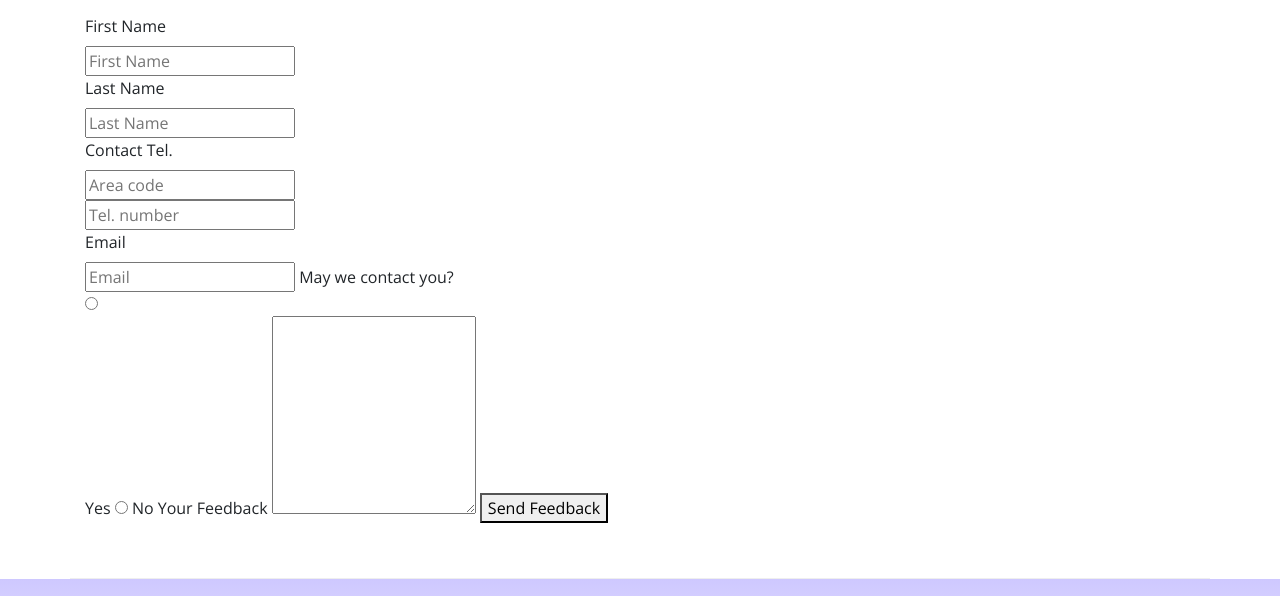
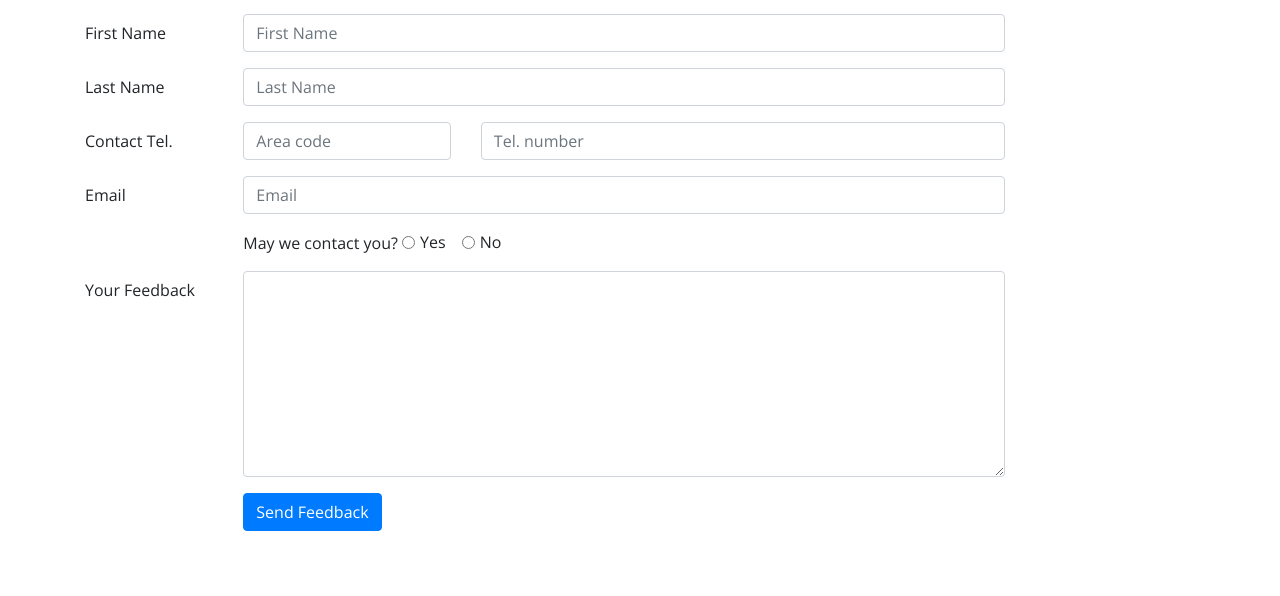
Before and after one commit to WillSpecV/Bootstrap, a website: page contactus.html in a window 1280 px wide. Shown: the part 682-1278 px from the top of the page. Drawn offline with nearby package versions, Linux system fonts and the light colour scheme.

Commit message:
Form completion

```diff
--- a/contactus.html
+++ b/contactus.html
@@ -123,46 +123,111 @@
         </div>
         <div class="col-md-10">
           <form>
-                <div>
-                    <label for="firstName">First Name</label>
-                    <div>
-                        <input type="text" id="firstName" name="firstName" placeholder="First Name" />
+            <div class="form-group row">
+              <label for="firstName" class="col-md-2 col-form-label"
+                >First Name</label
+              >
+              <div class="col-md-10">
+                <input
+                  type="text"
+                  class="form-control"
+                  id="firstName"
+                  name="firstName"
+                  placeholder="First Name"
+                />
               </div>
             </div>
-                <div>
-                    <label for="lastName">Last Name</label>
-                    <div>
-                        <input type="text" id="lastName" name="lastName" placeholder="Last Name" />
+            <div class="form-group row">
+              <label for="lastName" class="col-md-2 col-form-label"
+                >Last Name</label
+              >
+              <div class="col-md-10">
+                <input
+                  type="text"
+                  class="form-control"
+                  id="lastName"
+                  name="lastName"
+                  placeholder="Last Name"
+                />
               </div>
             </div>
-                <div>
-                    <label for="areaCode">Contact Tel.</label>
-                    <div>
-                        <input type="tel" id="areaCode" name="areaCode" placeholder="Area code" />
+            <div class="form-group row">
+              <label for="areaCode" class="col-md-2 col-form-label"
+                >Contact Tel.</label
+              >
+              <div class="col-5 col-md-3">
+                <input
+                  type="tel"
+                  class="form-control"
+                  id="areaCode"
+                  name="areaCode"
+                  placeholder="Area code"
+                />
               </div>
-                    <div>
-                        <input type="tel" name="telNum" placeholder="Tel. number" />
+              <div class="col-7">
+                <input
+                  type="tel"
+                  class="form-control"
+                  name="telNum"
+                  placeholder="Tel. number"
+                />
               </div>
             </div>
-                <div>
-                    <label for="email">Email</label>
-                    <div>
-                        <input type="email" id="email" name="email" placeholder="Email" />
-                May we contact you?
-                    </div>
-                    <div>
-                        <input type="radio" id="contactYes" name="contactRadios" value="yes" />
+            <div class="form-group row">
+              <label for="email" class="col-md-2 col-form-label">Email</label>
+              <div class="col-md-10">
+                <input
+                  type="email"
+                  class="form-control"
+                  id="email"
+                  name="email"
+                  placeholder="Email"
+                />
               </div>
             </div>
-
-
-
-                <label for="contactYes">Yes</label>
-                <input type="radio" id="contactNo" name="contactRadios" value="no" />
-                <label for="contactNo">No</label>
-                <label for="feedback">Your Feedback</label>
-                <textarea id="feedback" name="feedback" rows="8"></textarea>
-                <button type="submit">Send Feedback</button>
+            <div class="form-group row">
+              <div class="col offset-md-2">
+                May we contact you?
+                <div class="form-check form-check-inline">
+                  <input
+                    type="radio"
+                    class="form-check-input"
+                    id="contactYes"
+                    name="contactRadios"
+                    value="yes"
+                  />
+                  <label for="contactYes" class="form-check-label">Yes</label>
+                </div>
+                <div class="form-check form-check-inline">
+                  <input
+                    type="radio"
+                    class="form-check-input"
+                    id="contactNo"
+                    name="contactRadios"
+                    value="no"
+                  />
+                  <label for="contactNo" class="form-check-label">No</label>
+                </div>
+              </div>
+            </div>
+            <div class="form-group row">
+              <label for="feedback" class="col-md-2 col-form-label"
+                >Your Feedback</label
+              >
+              <div class="col-md-10">
+                <textarea
+                  class="form-control"
+                  id="feedback"
+                  name="feedback"
+                  rows="8"
+                ></textarea>
+              </div>
+            </div>
+            <div class="form-group row">
+              <div class="offset-md-2 col-md-10">
+                <button type="submit" class="btn btn-primary" type="submit">Send Feedback</button>
+              </div>
+            </div>
           </form>
         </div>
       </div>
@@ -206,7 +271,11 @@
               <i class="fa fa-phone fa-lg text-primary"></i> 1-206-555-1234
             </a>
             <br />
-            <a role="button" class="btn btn-link" href="mailto:campsites@nucamp.co">
+            <a
+              role="button"
+              class="btn btn-link"
+              href="mailto:campsites@nucamp.co"
+            >
               <i class="fa fa-envelope-o fa-lg text-primary"></i>
               campsites@nucamp.co
             </a>
```
Lines whose indentation alone changed are shown as unchanged.
